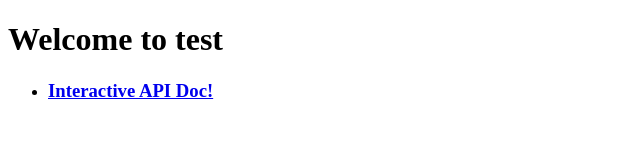
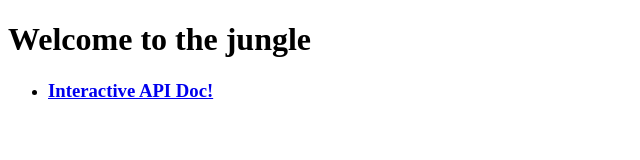
Before and after one commit to hjemmel/users-hierarchy, a website: page public/index.html in a window 1280 px wide. Shown: the whole page, without its empty margins (0-640 px from the left). Drawn offline with Linux system fonts and the light colour scheme.

Commit message:
force push

```diff
--- a/public/index.html
+++ b/public/index.html
@@ -5,7 +5,7 @@
     <title>test</title>
 </head>
 <body>
-<h1>Welcome to test</h1>
+<h1>Welcome to the jungle</h1>
 <ul>
     <li><h3><a href="/api-docs">Interactive API Doc!</a></h3></li>
 </ul>
```
